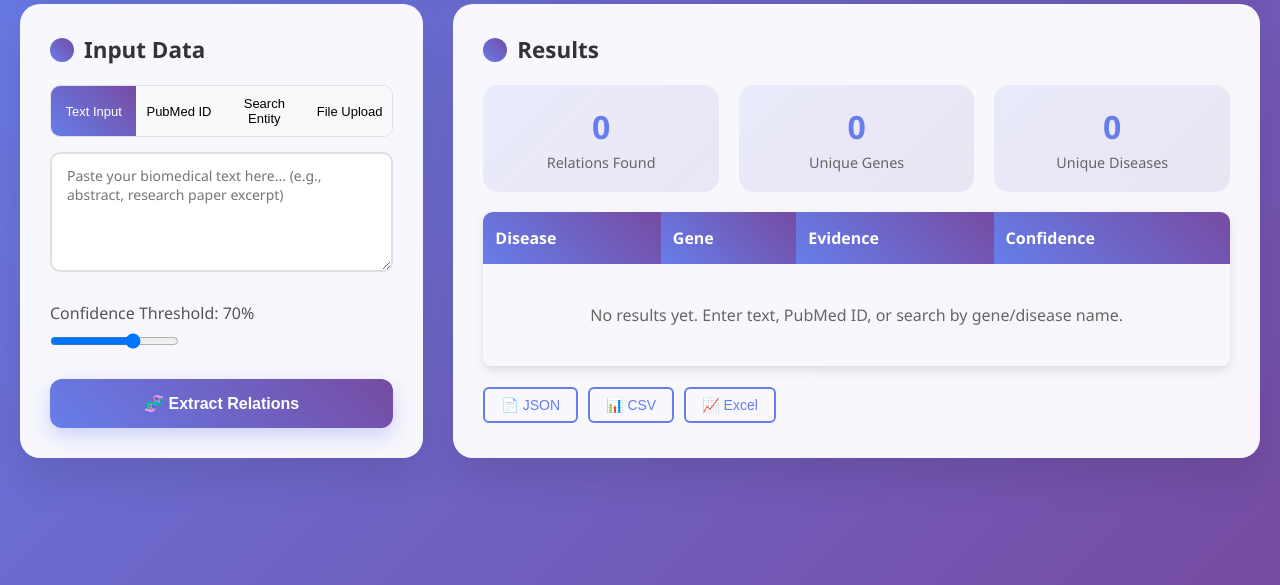
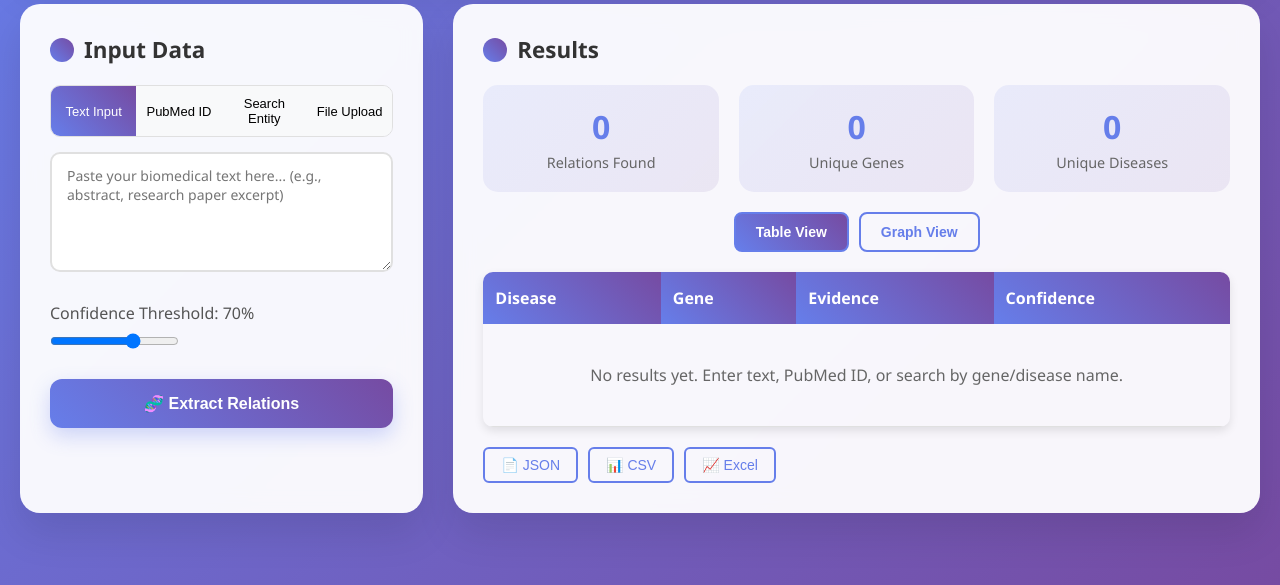
Before and after one commit to Ratul-Pal2003/Biomedical-text-mining-gene-disease-relation, a Flask app: page / in a window 1280 px wide. Shown: the part 215-800 px from the top of the page. Run offline with Flask 3, Linux system fonts and the light colour scheme.

Commit message:
Visualization

```diff
--- a/app.py
+++ b/app.py
@@ -616,6 +616,70 @@ def export_results(format_type):
         logger.error(f"Export error: {str(e)}")
         return jsonify({'error': 'Export failed'}), 500
 
+@app.route('/graph_data', methods=['POST'])
+def get_graph_data():
+    """Format results data for graph visualization"""
+    try:
+        data = request.get_json()
+        relations = data.get('relations', [])
+
+        if not relations:
+            return jsonify({'error': 'No relations provided'}), 400
+
+        # Extract unique genes and diseases
+        genes = set()
+        diseases = set()
+
+        for rel in relations:
+            genes.add(rel['gene'])
+            diseases.add(rel['disease'])
+
+        # Format nodes
+        nodes = []
+        for disease in diseases:
+            nodes.append({
+                'id': disease,
+                'type': 'disease',
+                'label': disease,
+                'group': 'disease'
+            })
+
+        for gene in genes:
+            nodes.append({
+                'id': gene,
+                'type': 'gene',
+                'label': gene,
+                'group': 'gene'
+            })
+
+        # Format links
+        links = []
+        for rel in relations:
+            links.append({
+                'source': rel['disease'],
+                'target': rel['gene'],
+                'confidence': rel['confidence'],
+                'evidence': rel.get('evidence', rel.get('summary', '')),
+                'relation_type': rel.get('relation_type', 'related'),
+                'value': rel['confidence'] * 10
+            })
+
+        return jsonify({
+            'status': 'success',
+            'nodes': nodes,
+            'links': links,
+            'stats': {
+                'total_nodes': len(nodes),
+                'total_genes': len(genes),
+                'total_diseases': len(diseases),
+                'total_relations': len(links)
+            }
+        })
+
+    except Exception as e:
+        logger.error(f"Graph data error: {str(e)}")
+        return jsonify({'error': str(e)}), 500
+
 @app.route('/test_ner')
 def test_ner_endpoint():
     """Test endpoint to verify NER is working"""
@@ -674,6 +738,7 @@ def health_check():
             '/search_pubmed',
             '/search_by_entity',
             '/export/<format>',
+            '/graph_data',
             '/test_ner',
             '/test_pubmed',
             '/debug_abstract/<pmid>',
--- /dev/null
+++ b/static/js/graph-viz.js
@@ -0,0 +1,517 @@
+/**
+ * Graph Visualization for Gene-Disease Relations
+ * Uses D3.js force-directed graph layout
+ */
+
+class GraphVisualizer {
+    constructor(containerId, width = 800, height = 600) {
+        this.container = d3.select(`#${containerId}`);
+        this.width = width;
+        this.height = height;
+        this.svg = null;
+        this.simulation = null;
+        this.nodes = [];
+        this.links = [];
+        this.selectedNode = null;  // Track selected node for highlighting
+        this.nodeElements = null;  // Store node selection for highlighting
+        this.linkElements = null;  // Store link selection for highlighting
+    }
+
+    initialize() {
+        // Clear any existing SVG
+        this.container.selectAll('*').remove();
+
+        // Create SVG with zoom capability
+        this.svg = this.container
+            .append('svg')
+            .attr('width', '100%')
+            .attr('height', this.height)
+            .attr('viewBox', `0 0 ${this.width} ${this.height}`)
+            .style('background', '#fafafa')
+            .style('border-radius', '10px');
+
+        // Add zoom behavior
+        const zoom = d3.zoom()
+            .scaleExtent([0.1, 4])
+            .on('zoom', (event) => {
+                this.svg.select('.graph-container').attr('transform', event.transform);
+            });
+
+        this.svg.call(zoom);
+
+        // Create container for graph elements
+        this.svg.append('g').attr('class', 'graph-container');
+
+        // Add legend
+        this.addLegend();
+    }
+
+    addLegend() {
+        const legend = this.svg.append('g')
+            .attr('class', 'legend')
+            .attr('transform', 'translate(20, 20)');
+
+        const legendData = [
+            { label: 'Disease', color: '#ff6b6b', shape: 'rect' },
+            { label: 'Gene', color: '#4ecdc4', shape: 'circle' },
+            { label: 'High Confidence', color: '#51cf66', lineStyle: 'solid' },
+            { label: 'Medium Confidence', color: '#ffa94d', lineStyle: 'dashed' },
+            { label: 'Low Confidence', color: '#ff6b6b', lineStyle: 'dotted' }
+        ];
+
+        legendData.forEach((item, i) => {
+            const legendRow = legend.append('g')
+                .attr('transform', `translate(0, ${i * 25})`);
+
+            if (item.shape === 'circle') {
+                legendRow.append('circle')
+                    .attr('cx', 10)
+                    .attr('cy', 0)
+                    .attr('r', 6)
+                    .attr('fill', item.color);
+            } else if (item.shape === 'rect') {
+                legendRow.append('rect')
+                    .attr('x', 4)
+                    .attr('y', -6)
+                    .attr('width', 12)
+                    .attr('height', 12)
+                    .attr('fill', item.color);
+            } else {
+                legendRow.append('line')
+                    .attr('x1', 0)
+                    .attr('y1', 0)
+                    .attr('x2', 20)
+                    .attr('y2', 0)
+                    .attr('stroke', item.color)
+                    .attr('stroke-width', 2)
+                    .attr('stroke-dasharray', item.lineStyle === 'dashed' ? '5,5' :
+                                            item.lineStyle === 'dotted' ? '2,2' : 'none');
+            }
+
+            legendRow.append('text')
+                .attr('x', 30)
+                .attr('y', 4)
+                .style('font-size', '12px')
+                .style('fill', '#333')
+                .text(item.label);
+        });
+
+        // Add background to legend
+        const bbox = legend.node().getBBox();
+        legend.insert('rect', ':first-child')
+            .attr('x', bbox.x - 5)
+            .attr('y', bbox.y - 5)
+            .attr('width', bbox.width + 10)
+            .attr('height', bbox.height + 10)
+            .attr('fill', 'white')
+            .attr('opacity', 0.9)
+            .attr('rx', 5);
+    }
+
+    processData(relations) {
+        // Extract unique nodes
+        const genesSet = new Set();
+        const diseasesSet = new Set();
+
+        relations.forEach(rel => {
+            genesSet.add(rel.gene);
+            diseasesSet.add(rel.disease);
+        });
+
+        // Create nodes array
+        this.nodes = [];
+
+        // Add disease nodes
+        diseasesSet.forEach(disease => {
+            this.nodes.push({
+                id: disease,
+                type: 'disease',
+                label: disease,
+                group: 'disease'
+            });
+        });
+
+        // Add gene nodes
+        genesSet.forEach(gene => {
+            this.nodes.push({
+                id: gene,
+                type: 'gene',
+                label: gene,
+                group: 'gene'
+            });
+        });
+
+        // Create links array
+        this.links = relations.map(rel => ({
+            source: rel.disease,
+            target: rel.gene,
+            confidence: rel.confidence,
+            evidence: rel.evidence || rel.summary || '',
+            relationType: rel.relation_type || 'related',
+            value: rel.confidence * 10
+        }));
+
+        return { nodes: this.nodes, links: this.links };
+    }
+
+    render(relations) {
+        if (!relations || relations.length === 0) {
+            this.container.html('<div style="text-align:center; padding:50px; color:#666;">No data to visualize</div>');
+            return;
+        }
+
+        this.initialize();
+        const data = this.processData(relations);
+
+        const container = this.svg.select('.graph-container');
+
+        // Create force simulation with spread-out layout
+        this.simulation = d3.forceSimulation(data.nodes)
+            .force('link', d3.forceLink(data.links)
+                .id(d => d.id)
+                .distance(250)  // Increased from 150 - more space between connected nodes
+                .strength(0.15))  // Reduced from 0.5 - weaker pull between linked nodes
+            .force('charge', d3.forceManyBody()
+                .strength(-800)  // Increased repulsion from -300 - pushes nodes apart more
+                .distanceMax(800))  // Increased from 400 - repulsion works over longer distance
+            .force('center', d3.forceCenter(this.width / 2, this.height / 2))
+            .force('collision', d3.forceCollide().radius(60))  // Increased from 40 - larger collision boundary
+            .force('x', d3.forceX(this.width / 2).strength(0.02))  // Gentle pull to center X
+            .force('y', d3.forceY(this.height / 2).strength(0.02));  // Gentle pull to center Y
+
+        // Add arrow markers for directed edges
+        const defs = this.svg.append('defs');
+
+        ['high', 'medium', 'low'].forEach(level => {
+            const color = level === 'high' ? '#51cf66' :
+                         level === 'medium' ? '#ffa94d' : '#ff6b6b';
+
+            defs.append('marker')
+                .attr('id', `arrow-${level}`)
+                .attr('viewBox', '0 -5 10 10')
+                .attr('refX', 25)
+                .attr('refY', 0)
+                .attr('markerWidth', 6)
+                .attr('markerHeight', 6)
+                .attr('orient', 'auto')
+                .append('path')
+                .attr('d', 'M0,-5L10,0L0,5')
+                .attr('fill', color);
+        });
+
+        // Create links
+        this.linkElements = container.append('g')
+            .selectAll('line')
+            .data(data.links)
+            .enter()
+            .append('line')
+            .attr('class', 'link')
+            .attr('stroke', d => {
+                if (d.confidence >= 0.8) return '#51cf66';
+                if (d.confidence >= 0.6) return '#ffa94d';
+                return '#ff6b6b';
+            })
+            .attr('stroke-width', d => Math.sqrt(d.value))
+            .attr('stroke-dasharray', d => {
+                if (d.confidence >= 0.8) return 'none';
+                if (d.confidence >= 0.6) return '5,5';
+                return '2,2';
+            })
+            .attr('marker-end', d => {
+                if (d.confidence >= 0.8) return 'url(#arrow-high)';
+                if (d.confidence >= 0.6) return 'url(#arrow-medium)';
+                return 'url(#arrow-low)';
+            })
+            .attr('opacity', 0.6);
+
+        const link = this.linkElements;  // Keep local reference for tick function
+
+        // Create nodes
+        this.nodeElements = container.append('g')
+            .selectAll('g')
+            .data(data.nodes)
+            .enter()
+            .append('g')
+            .attr('class', 'node')
+            .call(d3.drag()
+                .on('start', (event, d) => this.dragStarted(event, d))
+                .on('drag', (event, d) => this.dragged(event, d))
+                .on('end', (event, d) => this.dragEnded(event, d)));
+
+        const node = this.nodeElements;  // Keep local reference
+
+        // Add node shapes
+        node.append('circle')
+            .attr('r', d => d.type === 'disease' ? 0 : 12)
+            .attr('fill', d => d.type === 'disease' ? '#ff6b6b' : '#4ecdc4')
+            .attr('stroke', '#fff')
+            .attr('stroke-width', 2)
+            .style('cursor', 'pointer');
+
+        node.append('rect')
+            .attr('width', d => d.type === 'disease' ? 20 : 0)
+            .attr('height', d => d.type === 'disease' ? 20 : 0)
+            .attr('x', -10)
+            .attr('y', -10)
+            .attr('fill', '#ff6b6b')
+            .attr('stroke', '#fff')
+            .attr('stroke-width', 2)
+            .attr('rx', 3)
+            .style('cursor', 'pointer');
+
+        // Add labels
+        node.append('text')
+            .text(d => d.label)
+            .attr('x', 0)
+            .attr('y', 25)
+            .attr('text-anchor', 'middle')
+            .style('font-size', '11px')
+            .style('font-weight', 'bold')
+            .style('fill', '#333')
+            .style('pointer-events', 'none');
+
+        // Add tooltips
+        const tooltip = d3.select('body').append('div')
+            .attr('class', 'graph-tooltip')
+            .style('position', 'absolute')
+            .style('visibility', 'hidden')
+            .style('background', 'rgba(0, 0, 0, 0.8)')
+            .style('color', 'white')
+            .style('padding', '10px')
+            .style('border-radius', '5px')
+            .style('font-size', '12px')
+            .style('max-width', '300px')
+            .style('z-index', '1000');
+
+        node.on('mouseover', function(event, d) {
+            tooltip.style('visibility', 'visible')
+                .html(`<strong>${d.type.toUpperCase()}</strong><br/>${d.label}<br/><em>Click to highlight connections</em>`);
+            d3.select(this).select('circle, rect').attr('stroke-width', 4);
+        })
+        .on('mousemove', function(event) {
+            tooltip.style('top', (event.pageY - 10) + 'px')
+                .style('left', (event.pageX + 10) + 'px');
+        })
+        .on('mouseout', function() {
+            tooltip.style('visibility', 'hidden');
+            d3.select(this).select('circle, rect').attr('stroke-width', 2);
+        })
+        .on('click', (event, d) => {
+            event.stopPropagation();  // Prevent SVG click from clearing selection
+            this.highlightConnections(d);
+        });
+
+        // Click on SVG background to clear selection
+        this.svg.on('click', () => {
+            this.clearHighlight();
+        });
+
+        link.on('mouseover', function(event, d) {
+            const evidencePreview = d.evidence ? d.evidence.substring(0, 150) + '...' : 'No evidence';
+            tooltip.style('visibility', 'visible')
+                .html(`<strong>Confidence:</strong> ${(d.confidence * 100).toFixed(0)}%<br/>
+                       <strong>Type:</strong> ${d.relationType}<br/>
+                       <strong>Evidence:</strong> ${evidencePreview}`);
+            d3.select(this).attr('stroke-width', Math.sqrt(d.value) * 2);
+        })
+        .on('mousemove', function(event) {
+            tooltip.style('top', (event.pageY - 10) + 'px')
+                .style('left', (event.pageX + 10) + 'px');
+        })
+        .on('mouseout', function(event, d) {
+            tooltip.style('visibility', 'hidden');
+            d3.select(this).attr('stroke-width', Math.sqrt(d.value));
+        });
+
+        // Update positions on simulation tick
+        this.simulation.on('tick', () => {
+            link
+                .attr('x1', d => d.source.x)
+                .attr('y1', d => d.source.y)
+                .attr('x2', d => d.target.x)
+                .attr('y2', d => d.target.y);
+
+            node.attr('transform', d => `translate(${d.x},${d.y})`);
+        });
+
+        // Add controls
+        this.addControls();
+    }
+
+    addControls() {
+        const controls = this.container
+            .append('div')
+            .style('position', 'absolute')
+            .style('top', '10px')
+            .style('right', '10px')
+            .style('background', 'white')
+            .style('padding', '10px')
+            .style('border-radius', '5px')
+            .style('box-shadow', '0 2px 10px rgba(0,0,0,0.1)');
+
+        // Reset button
+        controls.append('button')
+            .text('Reset View')
+            .style('padding', '5px 10px')
+            .style('margin', '5px')
+            .style('cursor', 'pointer')
+            .style('border', '1px solid #667eea')
+            .style('background', 'white')
+            .style('border-radius', '5px')
+            .on('click', () => {
+                this.svg.transition().duration(750)
+                    .call(d3.zoom().transform, d3.zoomIdentity);
+            });
+
+        // Reheat simulation button
+        controls.append('button')
+            .text('Reorganize')
+            .style('padding', '5px 10px')
+            .style('margin', '5px')
+            .style('cursor', 'pointer')
+            .style('border', '1px solid #667eea')
+            .style('background', 'white')
+            .style('border-radius', '5px')
+            .on('click', () => {
+                this.simulation.alpha(1).restart();
+            });
+
+        // Clear selection button
+        controls.append('button')
+            .text('Clear Selection')
+            .style('padding', '5px 10px')
+            .style('margin', '5px')
+            .style('cursor', 'pointer')
+            .style('border', '1px solid #667eea')
+            .style('background', 'white')
+            .style('border-radius', '5px')
+            .on('click', () => {
+                this.clearHighlight();
+            });
+    }
+
+    dragStarted(event, d) {
+        if (!event.active) this.simulation.alphaTarget(0.3).restart();
+        d.fx = d.x;
+        d.fy = d.y;
+    }
+
+    dragged(event, d) {
+        d.fx = event.x;
+        d.fy = event.y;
+    }
+
+    dragEnded(event, d) {
+        if (!event.active) this.simulation.alphaTarget(0);
+        d.fx = null;
+        d.fy = null;
+    }
+
+    highlightConnections(selectedNode) {
+        this.selectedNode = selectedNode;
+
+        // Find all connected node IDs
+        const connectedNodeIds = new Set();
+        connectedNodeIds.add(selectedNode.id);
+
+        this.links.forEach(link => {
+            const sourceId = typeof link.source === 'object' ? link.source.id : link.source;
+            const targetId = typeof link.target === 'object' ? link.target.id : link.target;
+
+            if (sourceId === selectedNode.id) {
+                connectedNodeIds.add(targetId);
+            }
+            if (targetId === selectedNode.id) {
+                connectedNodeIds.add(sourceId);
+            }
+        });
+
+        // Fade out non-connected nodes
+        this.nodeElements
+            .transition()
+            .duration(300)
+            .style('opacity', d => connectedNodeIds.has(d.id) ? 1 : 0.15);
+
+        // Highlight connected nodes with a glow effect
+        this.nodeElements
+            .select('circle, rect')
+            .transition()
+            .duration(300)
+            .attr('stroke', d => {
+                if (d.id === selectedNode.id) return '#667eea';  // Selected node - purple border
+                if (connectedNodeIds.has(d.id)) return '#fff';
+                return '#fff';
+            })
+            .attr('stroke-width', d => d.id === selectedNode.id ? 4 : 2);
+
+        // Fade out non-connected links
+        this.linkElements
+            .transition()
+            .duration(300)
+            .style('opacity', d => {
+                const sourceId = typeof d.source === 'object' ? d.source.id : d.source;
+                const targetId = typeof d.target === 'object' ? d.target.id : d.target;
+                return (sourceId === selectedNode.id || targetId === selectedNode.id) ? 1 : 0.05;
+            })
+            .attr('stroke-width', d => {
+                const sourceId = typeof d.source === 'object' ? d.source.id : d.source;
+                const targetId = typeof d.target === 'object' ? d.target.id : d.target;
+                if (sourceId === selectedNode.id || targetId === selectedNode.id) {
+                    return Math.sqrt(d.value) * 1.5;  // Make connected links thicker
+                }
+                return Math.sqrt(d.value);
+            });
+
+        // Update label visibility - show labels only for connected nodes
+        this.nodeElements
+            .select('text')
+            .transition()
+            .duration(300)
+            .style('opacity', d => connectedNodeIds.has(d.id) ? 1 : 0.1)
+            .style('font-weight', d => d.id === selectedNode.id ? 'bold' : 'normal')
+            .style('font-size', d => d.id === selectedNode.id ? '13px' : '11px');
+    }
+
+    clearHighlight() {
+        if (!this.selectedNode) return;
+
+        this.selectedNode = null;
+
+        // Restore all nodes
+        this.nodeElements
+            .transition()
+            .duration(300)
+            .style('opacity', 1);
+
+        this.nodeElements
+            .select('circle, rect')
+            .transition()
+            .duration(300)
+            .attr('stroke', '#fff')
+            .attr('stroke-width', 2);
+
+        // Restore all links
+        this.linkElements
+            .transition()
+            .duration(300)
+            .style('opacity', 0.6)
+            .attr('stroke-width', d => Math.sqrt(d.value));
+
+        // Restore all labels
+        this.nodeElements
+            .select('text')
+            .transition()
+            .duration(300)
+            .style('opacity', 1)
+            .style('font-weight', 'bold')
+            .style('font-size', '11px');
+    }
+
+    destroy() {
+        if (this.simulation) {
+            this.simulation.stop();
+        }
+        this.container.selectAll('*').remove();
+        d3.selectAll('.graph-tooltip').remove();
+    }
+}
--- a/templates/index.html
+++ b/templates/index.html
@@ -4,6 +4,7 @@
     <meta charset="UTF-8">
     <meta name="viewport" content="width=device-width, initial-scale=1.0">
     <title>BTM - Gene-Disease Relation Extraction</title>
+    <script src="https://d3js.org/d3.v7.min.js"></script>
     <style>
         * {
             margin: 0;
@@ -341,6 +342,50 @@
             margin-top: 8px;
         }
 
+        .view-toggle {
+            display: flex;
+            gap: 10px;
+            margin-bottom: 20px;
+            justify-content: center;
+        }
+
+        .view-btn {
+            padding: 10px 20px;
+            border: 2px solid #667eea;
+            background: transparent;
+            color: #667eea;
+            border-radius: 8px;
+            cursor: pointer;
+            font-size: 14px;
+            font-weight: 600;
+            transition: all 0.3s ease;
+        }
+
+        .view-btn.active {
+            background: linear-gradient(45deg, #667eea, #764ba2);
+            color: white;
+        }
+
+        .view-btn:hover:not(.active) {
+            background: rgba(102, 126, 234, 0.1);
+        }
+
+        #graph-container {
+            position: relative;
+            width: 100%;
+            min-height: 500px;
+            background: #fafafa;
+            border-radius: 10px;
+        }
+
+        .view-content {
+            display: none;
+        }
+
+        .view-content.active {
+            display: block;
+        }
+
         @media (max-width: 768px) {
             .main-content {
                 grid-template-columns: 1fr;
@@ -436,7 +481,12 @@
                     </div>
                 </div>
 
-                <div id="table-view">
+                <div class="view-toggle">
+                    <button class="view-btn active" onclick="switchView('table')">Table View</button>
+                    <button class="view-btn" onclick="switchView('graph')">Graph View</button>
+                </div>
+
+                <div id="table-view" class="view-content active">
                     <table class="results-table">
                         <thead>
                             <tr>
@@ -456,6 +506,10 @@
                     </table>
                 </div>
 
+                <div id="graph-view" class="view-content">
+                    <div id="graph-container"></div>
+                </div>
+
                 <div class="download-buttons">
                     <button class="download-btn" onclick="downloadResults('json')">📄 JSON</button>
                     <button class="download-btn" onclick="downloadResults('csv')">📊 CSV</button>
@@ -465,9 +519,49 @@
         </div>
     </div>
 
+    <script src="/static/js/graph-viz.js"></script>
     <script>
         let currentResults = [];
         let currentTab = 'text';
+        let currentView = 'table';
+        let graphVisualizer = null;
+
+        function switchView(viewName) {
+            currentView = viewName;
+
+            // Update button states
+            document.querySelectorAll('.view-btn').forEach(btn => {
+                btn.classList.remove('active');
+            });
+            event.target.classList.add('active');
+
+            // Update view visibility
+            document.querySelectorAll('.view-content').forEach(content => {
+                content.classList.remove('active');
+            });
+
+            if (viewName === 'table') {
+                document.getElementById('table-view').classList.add('active');
+            } else if (viewName === 'graph') {
+                document.getElementById('graph-view').classList.add('active');
+                renderGraph();
+            }
+        }
+
+        function renderGraph() {
+            if (!currentResults || currentResults.length === 0) {
+                document.getElementById('graph-container').innerHTML =
+                    '<div style="text-align:center; padding:50px; color:#666;">No data to visualize. Please process some text first.</div>';
+                return;
+            }
+
+            // Initialize or update graph visualizer
+            if (!graphVisualizer) {
+                graphVisualizer = new GraphVisualizer('graph-container', 900, 500);
+            }
+
+            graphVisualizer.render(currentResults);
+        }
 
         function switchTab(tabName) {
             currentTab = tabName;
@@ -669,6 +763,11 @@
                 `;
                 tbody.appendChild(row);
             });
+
+            // Auto-render graph if in graph view
+            if (currentView === 'graph') {
+                renderGraph();
+            }
         }
 
         async function downloadResults(format) {
```
Also changed, not shown: .claude/settings.local.json (added), 1 other file.
